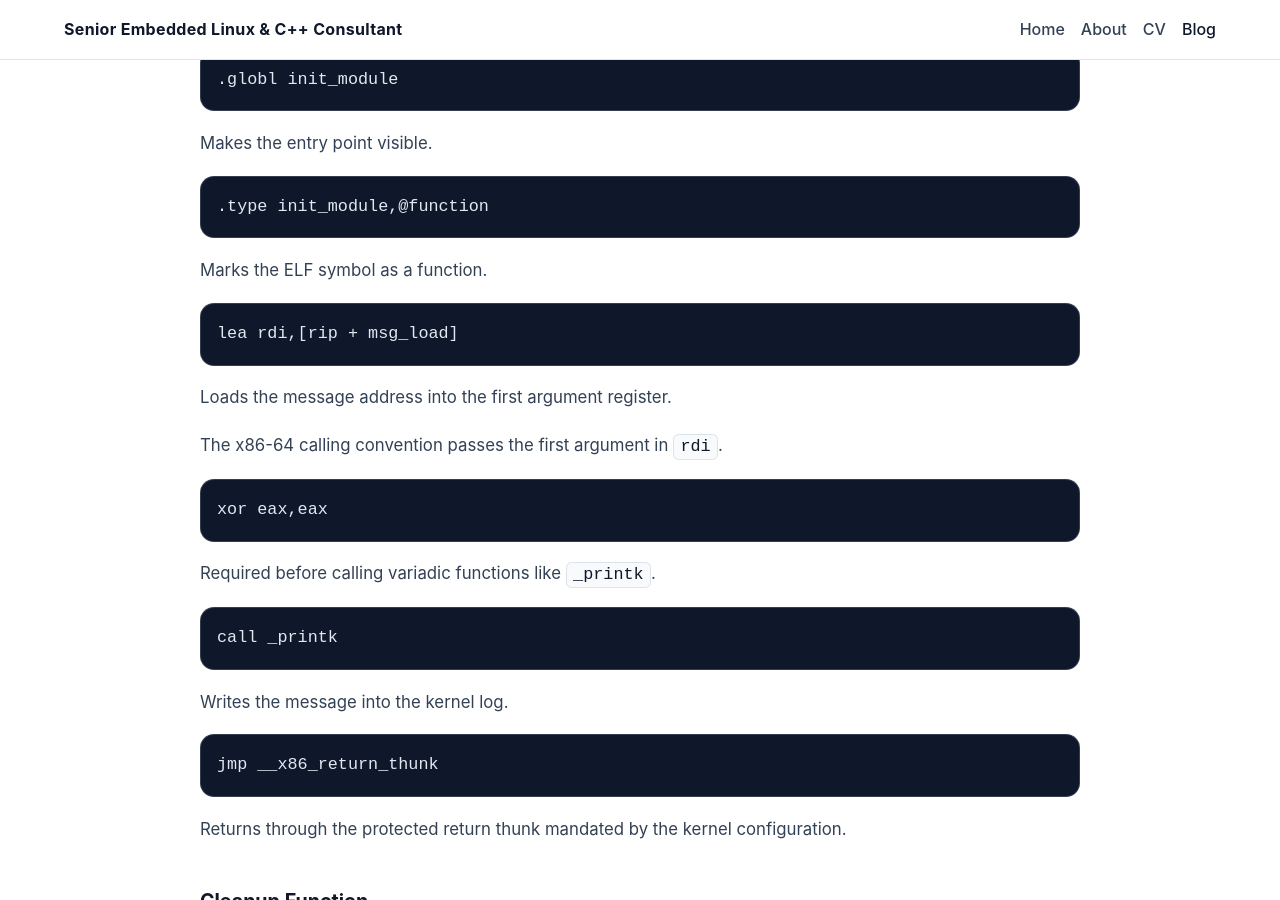
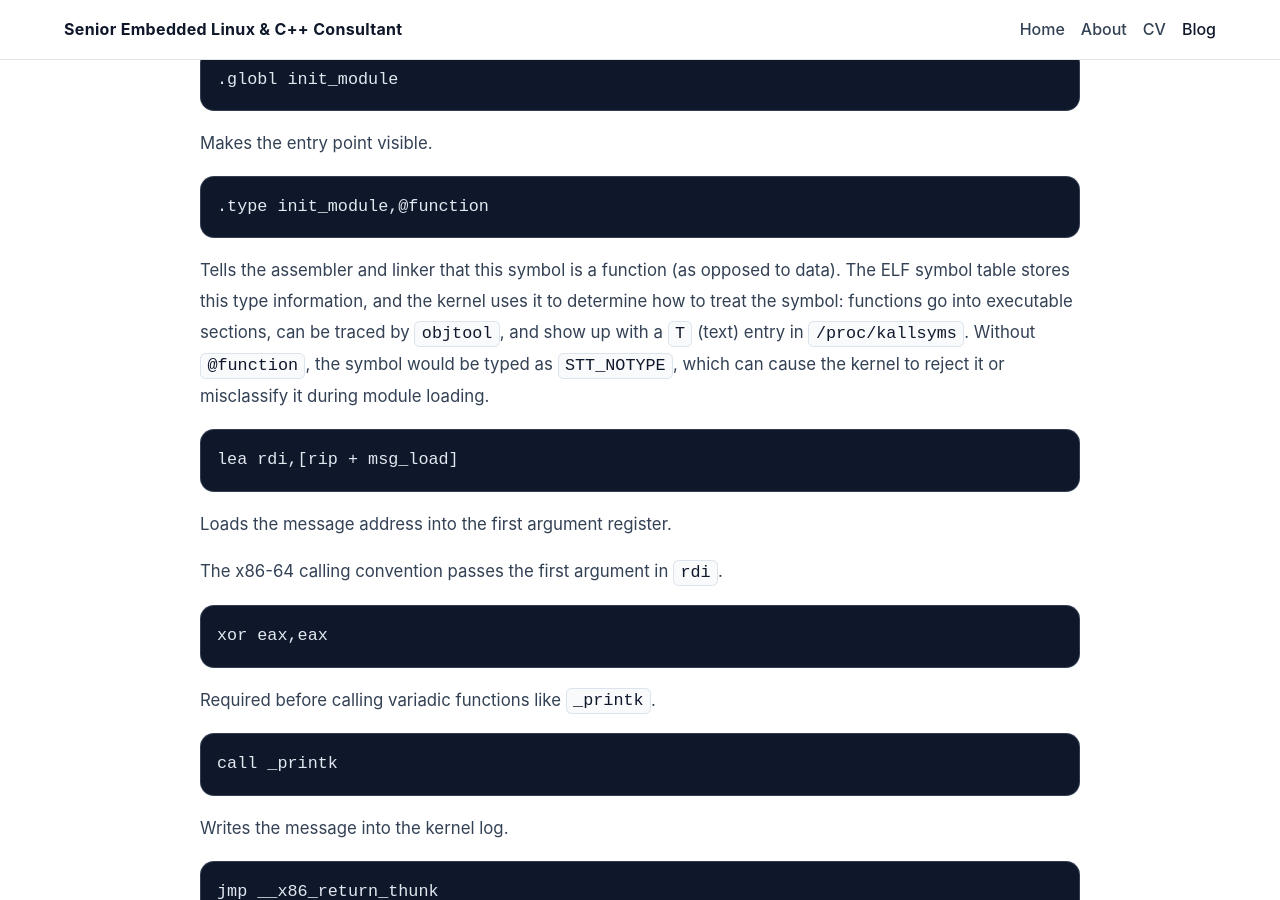
Before and after one commit to daniel-petrovic/daniel-petrovic.github.io, a Jekyll site: the page built from _posts/2026-07-28-building-linux-kernel-module-pure-x86-assembly.md, in a window 1280 px wide and 900 px high, scrolled down 15982 px. Built offline with Jekyll 4.4.1, drawn with Linux system fonts in a browser that asks for light colours.

Commit message:
Expand .type @function explanation in blog post

````diff
--- a/_posts/2026-07-28-building-linux-kernel-module-pure-x86-assembly.md
+++ b/_posts/2026-07-28-building-linux-kernel-module-pure-x86-assembly.md
@@ -619,7 +619,7 @@ Makes the entry point visible.
 .type init_module,@function
 ```
 
-Marks the ELF symbol as a function.
+Tells the assembler and linker that this symbol is a function (as opposed to data). The ELF symbol table stores this type information, and the kernel uses it to determine how to treat the symbol: functions go into executable sections, can be traced by `objtool`, and show up with a `T` (text) entry in `/proc/kallsyms`. Without `@function`, the symbol would be typed as `STT_NOTYPE`, which can cause the kernel to reject it or misclassify it during module loading.
 
 ```asm
 lea rdi,[rip + msg_load]
````
